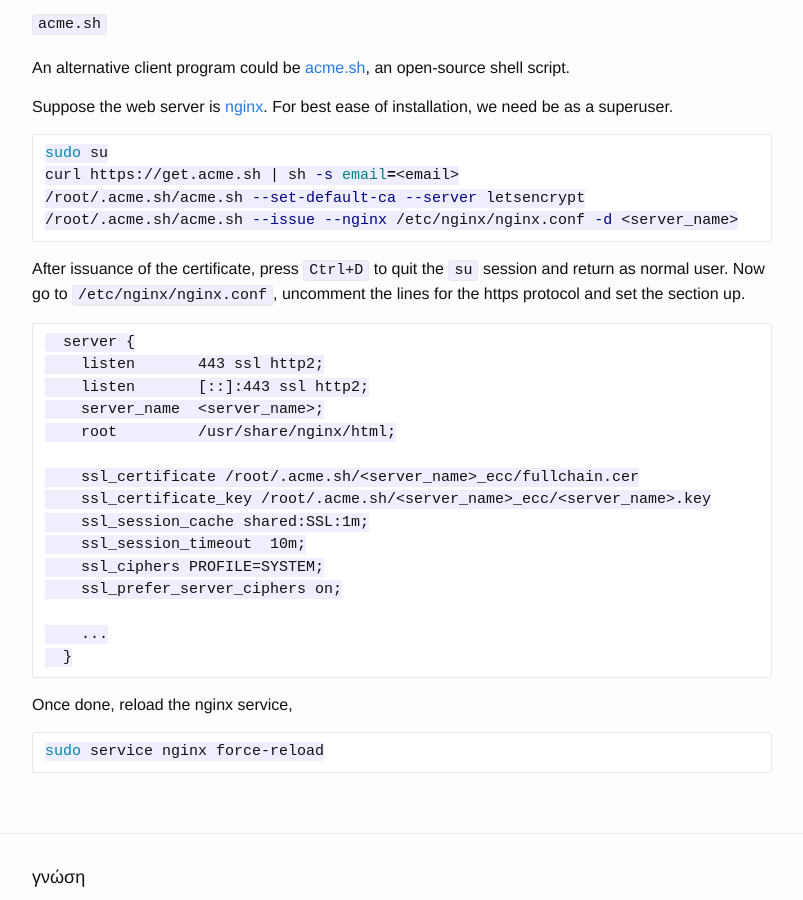
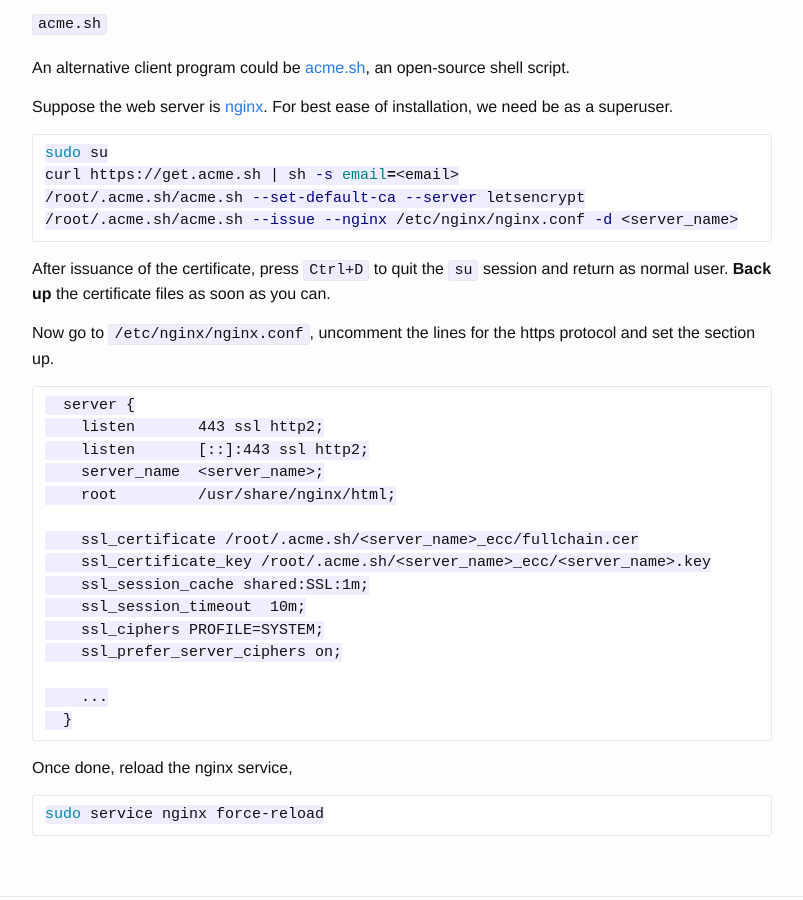
Before and after one commit to jli05/jli05.github.io, a Jekyll site: the page built from _posts/2023-08-28-acme-SSL-certificates.md, in a window 1280 px wide and 900 px high, scrolled down 488 px. Shown: the whole window, without its empty margins (238-1041 px from the left). Built offline with Jekyll 4.4.1, drawn with Linux system fonts in a browser that asks for light colours.

Commit message:
add reminder for backup

````diff
--- a/_posts/2023-08-28-acme-SSL-certificates.md
+++ b/_posts/2023-08-28-acme-SSL-certificates.md
@@ -23,7 +23,9 @@ curl https://get.acme.sh | sh -s email=<email>
 /root/.acme.sh/acme.sh --issue --nginx /etc/nginx/nginx.conf -d <server_name>
 ```
 
-After issuance of the certificate, press `Ctrl+D` to quit the `su` session and return as normal user. Now go to `/etc/nginx/nginx.conf`, uncomment the lines for the https protocol and set the section up.
+After issuance of the certificate, press `Ctrl+D` to quit the `su` session and return as normal user. **Back up** the certificate files as soon as you can.
+
+Now go to `/etc/nginx/nginx.conf`, uncomment the lines for the https protocol and set the section up.
 
 ```
   server {
````
